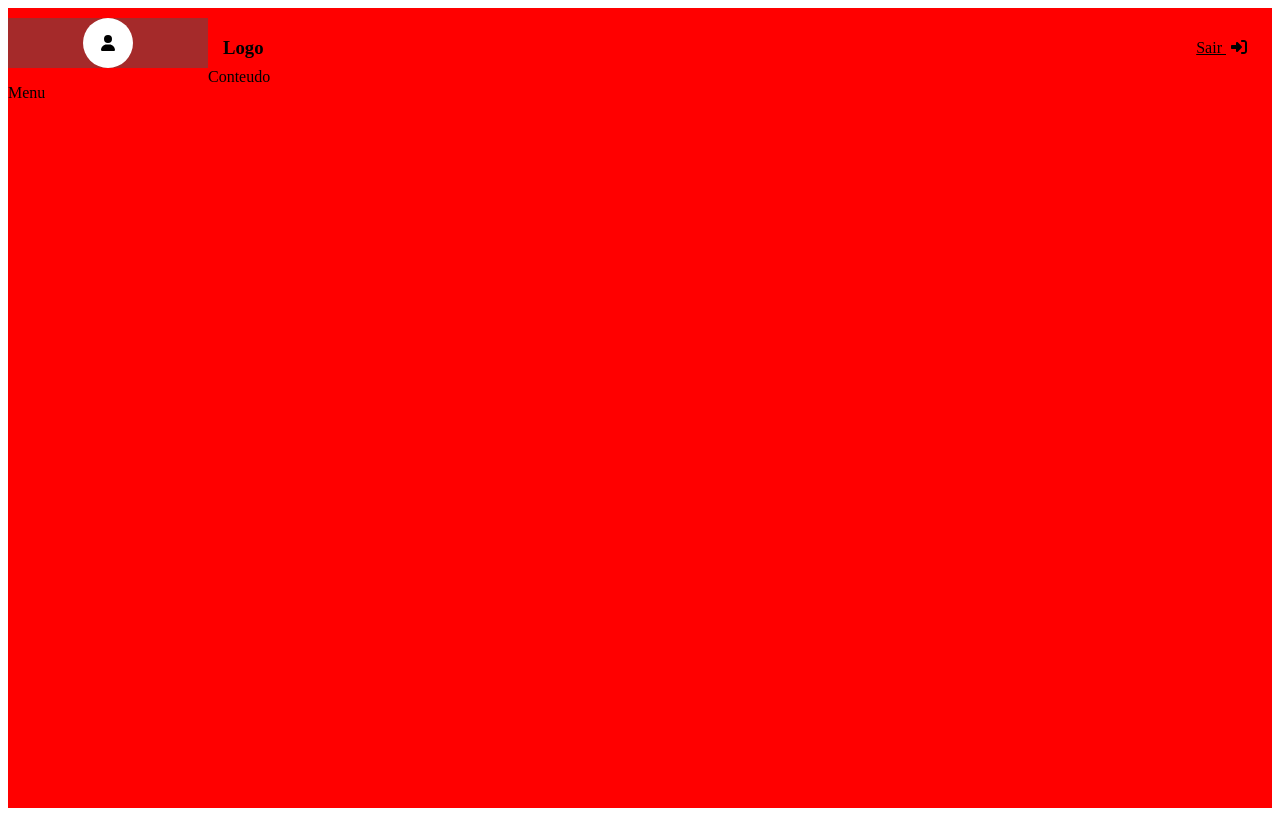
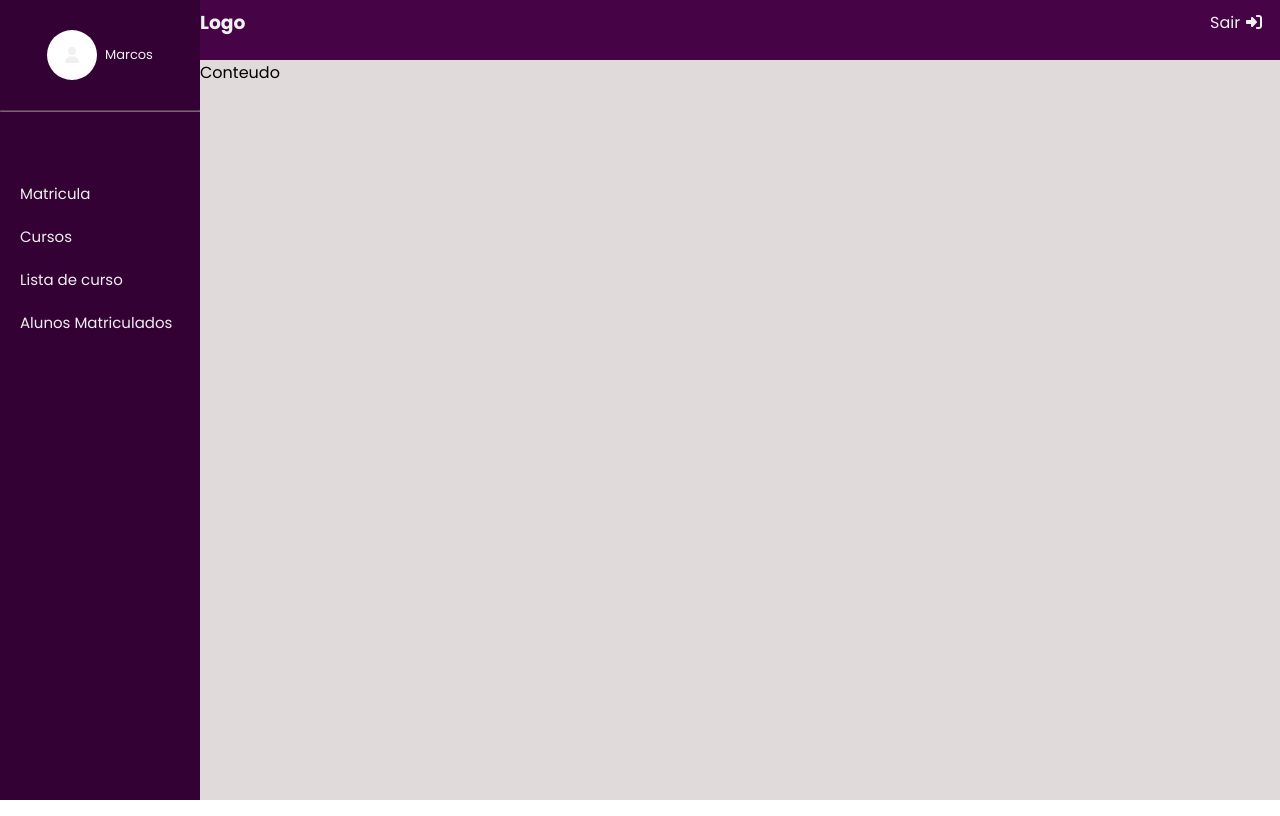
Before and after one commit to Mleite22/Desafio, a Vue app in the folder frontend/: page /home in a window 1280 px wide. Built offline with nearby package versions, Linux system fonts and the light colour scheme; sample sign-in values are in the browser's storage.

Commit message:
Estilizando a navbar e sidbar

```diff
--- a/frontend/src/assets/css-global/global.css
+++ b/frontend/src/assets/css-global/global.css
@@ -1,12 +1,14 @@
 @import url('https://fonts.googleapis.com/css2?family=Poppins:ital,wght@0,400;0,700;1,100&display=swap');
 
 :root{
-    --button-color: #42b983;
-    --button-color-hover: #4CAF50;
+    --button-color: #330133;
+    --button-color-hover: #7e027e;
     --lable-color: #505f75;
     --error-color: red;
     --purple-color: #330133;
     --purple-color-2: #460346;
+    --link-color-houver: rgba(99, 10, 99, 0.76);
+    --link-houver-2: #33013391;
     --fundo-color: #e0dada;
     --font-color: #f0f0f0;
 }
--- a/frontend/src/components/Dashboard/componentes/NavBarComponent.vue
+++ b/frontend/src/components/Dashboard/componentes/NavBarComponent.vue
@@ -2,7 +2,7 @@
 
     <div class="navbarIcons">
       <h3 class="logo">Logo</h3>
-      <a href="#" class="sair" @click.prevent="logout">Sair <i class="fa-solid fa-right-to-bracket" style="margin-left: 5px;"></i></a>
+      <a href="#" class="sair" @click.prevent="logout">Sair <i class="fa-solid fa-right-to-bracket" style="margin-left: 2px;"></i></a>
     </div>
 
   </template>
@@ -39,17 +39,4 @@
   }
   </script>
 
-  <style scoped>
-  .navbarIcons {
-    display: flex;
-    justify-content: space-between;
-    align-items: center;
-    padding: 10px 15px;
-  }
-
-  .sair {
-    margin-right: 5px;
-    padding: 5px;
-    color: var(--font-color);
-  }
-  </style>
+<style src="./styleComponets.css" />
--- a/frontend/src/components/Dashboard/componentes/SidBarComponent.vue
+++ b/frontend/src/components/Dashboard/componentes/SidBarComponent.vue
@@ -5,12 +5,18 @@
                 <span><i class="fa fa-user"></i></span>
             </div>
             <div class="avatar-nome">
-                <p>{{name}}</p>
+                <p>Marcos{{name}}</p>
             </div>
         </div>
+        <hr>
+        <div class="menu">
+            <ul>
+                <a href=""><li>Matricula</li></a>
+                <a href=""><li>Cursos</li></a>
+                <a href=""><li>Lista de curso</li></a>
+                <a href=""><li>Alunos Matriculados</li></a>
 
-        <div class="menu">
-            <p>Menu</p>
+            </ul>
         </div>
     </div>
 </template>
@@ -22,15 +28,21 @@ export default {
 }
 </script>
 
-<style scoped>
+<style src="./styleComponets.css" />
+
+<!-- <style scoped>
 .sidbar{
     margin-top: 10px;
 
+
     .avatar-top{
         width: 100%;
+        margin-top: 20px;
         display: flex;
         justify-content: center;
-        background-color: brown;
+        /* background-color: brown; */
+        align-items: center;
+        padding-top: 10px;
 
         span{
             width: 50px;
@@ -41,6 +53,41 @@ export default {
             justify-content: center;
             align-items: center;
         }
+
+        .avatar-nome{
+            margin-left: 8px;
+            font-size: 13px;
+        }
+    }
+    .menu{
+        margin-top: 50px;
+        font-size: 15px;
+        padding: 10px;
+
+        ul{
+            justify-content: center;
+            list-style: none;
+
+            a {
+                li{
+                    font-size: 15px;
+                    font-weight: 400;
+                    color: #fff;
+                    padding: 10px;
+                    transition: 0.2s;
+                }
+                li:hover{
+                    background-color: rgba(99, 10, 99, 0.76);
+                    border-radius: 5px;
+
+                }
+            }
+        }
+    }
+
+    hr{
+        margin-top: 30px;
+        border-color: rgba(211, 214, 214, 0.452);
     }
 }
-</style>
+</style> -->
--- /dev/null
+++ b/frontend/src/components/Dashboard/componentes/styleComponets.css
@@ -0,0 +1,84 @@
+@import '@/assets/css-global/global.css';
+
+.sidbar {
+  margin-top: 10px;
+
+
+  .avatar-top {
+    width: 100%;
+    margin-top: 20px;
+    display: flex;
+    justify-content: center;
+    /* background-color: brown; */
+    align-items: center;
+    padding-top: 10px;
+
+    span {
+      width: 50px;
+      height: 50px;
+      border-radius: 50%;
+      background-color: #fff;
+      display: flex;
+      justify-content: center;
+      align-items: center;
+    }
+
+    .avatar-nome {
+      margin-left: 8px;
+      font-size: 13px;
+    }
+  }
+
+  .menu {
+    margin-top: 50px;
+    font-size: 15px;
+    padding: 10px;
+
+    ul {
+      justify-content: center;
+      list-style: none;
+
+      a {
+        li {
+          font-size: 15px;
+          font-weight: 400;
+          color: var(--font-color);
+          padding: 10px;
+          transition: 0.2s;
+        }
+
+        li:hover {
+
+          background-color: var(--link-color-houver);
+          border-radius: 5px;
+
+        }
+      }
+    }
+  }
+
+  hr {
+    margin-top: 30px;
+    border-color: rgba(211, 214, 214, 0.452);
+  }
+}
+/* NavBar */
+.navbarIcons {
+  display: flex;
+  justify-content: space-between;
+  align-items: center;
+  padding: 8px 15px;
+
+  .sair {
+    width: 60px;
+    padding: 10px;
+    color: var(--font-color);
+    transition: 0.2s;
+
+  }
+  .sair:hover {
+    background-color: var(--link-houver-2);
+    border-radius: 5px;
+  }
+
+}
```
